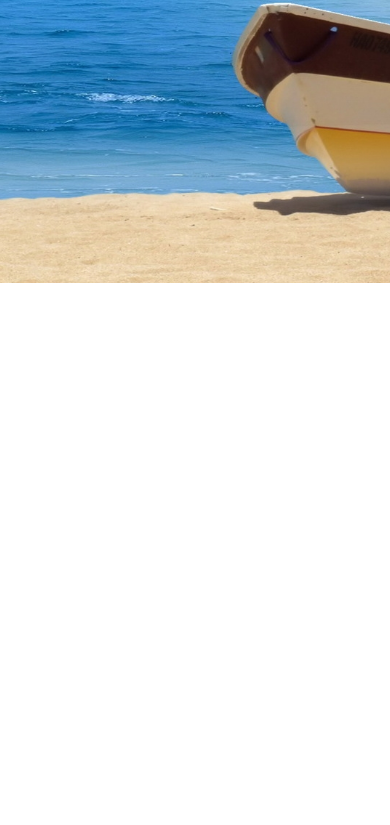
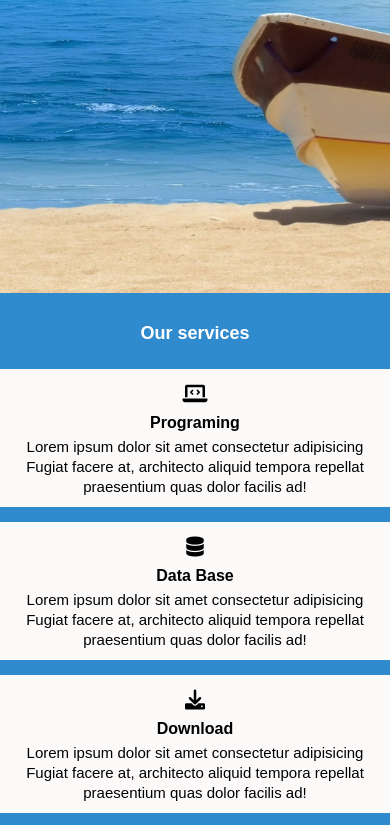
Before and after one commit to Jakareyahossain/third-websit, a plain HTML site: page index.html in a window 390 px wide. Shown: the part 552-1377 px from the top of the page. Before the commit the page ends 844 px from the top, so only its background shows below. Drawn offline with Linux system fonts and the light colour scheme.

Commit message:
seven commit

```diff
--- a/index.html
+++ b/index.html
@@ -38,5 +38,51 @@
 
   </header>
 
+          <!-- main section code started  -->
+
+   <main>
+
+                <!-- fist section code started  -->
+
+      <section class="fist-sec">
+           <div class="fist-sec-title">
+                <h2>Our services</h2>
+           </div>
+           <div class="prent-fist-sec">
+              <div class="fist-sec-fist-card">
+                  <i class="fa-solid fa-laptop-code"></i>
+                  <h3>Programing</h3>
+                  <p>Lorem ipsum dolor sit amet consectetur adipisicing Fugiat facere at, architecto aliquid tempora repellat praesentium quas dolor facilis ad!</p>
+              </div>
+              <div class="fist-sec-fist-card">
+               <i class="fa-solid fa-database"></i>
+                  <h3>Data Base</h3>
+                  <p>Lorem ipsum dolor sit amet consectetur adipisicing Fugiat facere at, architecto aliquid tempora repellat praesentium quas dolor facilis ad!</p>
+              </div>
+              <div class="fist-sec-fist-card">
+               <i class="fa-solid fa-download"></i>
+                  <h3>Download</h3>
+                  <p>Lorem ipsum dolor sit amet consectetur adipisicing Fugiat facere at, architecto aliquid tempora repellat praesentium quas dolor facilis ad!</p>
+              </div>
+              <div class="fist-sec-fist-card">
+               <i class="fa-brands fa-square-js"></i>
+                  <h3>Java Script</h3>
+                  <p>Lorem ipsum dolor sit amet consectetur adipisicing Fugiat facere at, architecto aliquid tempora repellat praesentium quas dolor facilis ad!</p>
+              </div>
+              <div class="fist-sec-fist-card">
+               <i class="fa-brands fa-python"></i>
+                  <h3>Python</h3>
+                  <p>Lorem ipsum dolor sit amet consectetur adipisicing Fugiat facere at, architecto aliquid tempora repellat praesentium quas dolor facilis ad!</p>
+              </div>
+              <div class="fist-sec-fist-card">
+               <i class="fa-solid fa-user-lock"></i>
+                  <h3>Cyber Security</h3>
+                  <p>Lorem ipsum dolor sit amet consectetur adipisicing Fugiat facere at, architecto aliquid tempora repellat praesentium quas dolor facilis ad!</p>
+              </div>
+           </div>
+      </section>
+
+   </main>
+
 </body>
 </html>
--- a/style.css
+++ b/style.css
@@ -9,7 +9,7 @@ body { font-family:sans-serif;}
 .navbar { display:flex;
           background-color:#010F12;
           justify-content:space-between;
-          height:50px;
+          height:60px;
           width:100%;
           align-items: center;
           padding:0px 30px;
@@ -28,7 +28,7 @@ body { font-family:sans-serif;}
 
  .logo-img { width:50px;
              position: relative;
-             height:50px;}
+             height:60px;}
 
 .logo-img > img { width:100%;
                   height:100%;}
@@ -73,7 +73,7 @@ header { background-image:url(./img/background.jpg);
 
                      /* Responsive work strted  */
 
-@media only screen and (max-width:725px) {
+@media only screen and (max-width:991px) {
 
 
 .bar-btn { display:block;}
@@ -94,7 +94,7 @@ header { background-image:url(./img/background.jpg);
       left:-100%;
       transition: 0.5s;
       width:100%;
-      background-color: rgb(128, 127, 127);
+      background-color: #807f7f;
       }
 
  ul > li {padding: 50px 0px;}
@@ -107,3 +107,80 @@ header { background-image:url(./img/background.jpg);
  ul > li > a:hover, ul > li > a.active { background: none;
                                           color:red;}
 }
+
+
+             /* fist section code started  */
+
+.fist-sec { background-color:#308ACE;}
+
+.fist-sec-title { color:white;
+                  padding-top:30px;
+                  text-align: center;
+                  font-size:12px ;}
+
+.prent-fist-sec { display:grid;
+                  padding-bottom:70px;
+                  width:800px;
+                  margin:25px auto;
+                  grid-template-columns: repeat(3, 1fr);
+                  grid-gap:20px;}
+
+.fist-sec-fist-card {
+                      text-align: center;
+                      background-color:rgb(252, 249, 249);
+                      padding:10px 8px;}
+
+.fist-sec-fist-card > i {  font-size:18px;
+                           padding:5px 0px;
+                           font-weight: bold;}
+
+.fist-sec-fist-card > h3 { font-size:14px;
+                           padding:5px 2px;
+                           font-weight:bolder;}
+
+.fist-sec-fist-card > p { font-size: 13px;
+                          line-height:18px;}
+
+
+@media only screen and (max-width:688px) {
+
+        .prent-fist-sec { display:grid;
+                          width:100%;
+                          grid-gap:15px;
+                          grid-template-columns: repeat(1, 1fr);}
+
+     .fist-sec-fist-card > i {  font-size:20px;
+                                padding:5px 0px;
+                                font-weight: bold;}
+
+     .fist-sec-fist-card > h3 { font-size:16px;
+                                padding:5px 0px;
+                                font-weight:bolder;}
+
+     .fist-sec-fist-card > p { font-size: 15px;
+                               line-height:20px;}
+
+
+}
+
+@media only screen and (min-width:688px) and ( max-width:991px) {
+
+         .prent-fist-sec {      display:grid;
+                                width:100%;
+                                margin:25px auto;
+                                grid-template-columns: repeat(2, 1fr);
+                                grid-gap:15px;;}
+
+             .fist-sec-fist-card > i {  font-size:19px;
+                                        padding:5px 0px;
+                                        font-weight: bold;}
+
+             .fist-sec-fist-card > h3 { font-size:15px;
+                                        padding:5px 0px;
+                                        font-weight:bolder;}
+
+             .fist-sec-fist-card > p { font-size: 14px;
+                                       line-height:19px;}
+
+
+}
```
